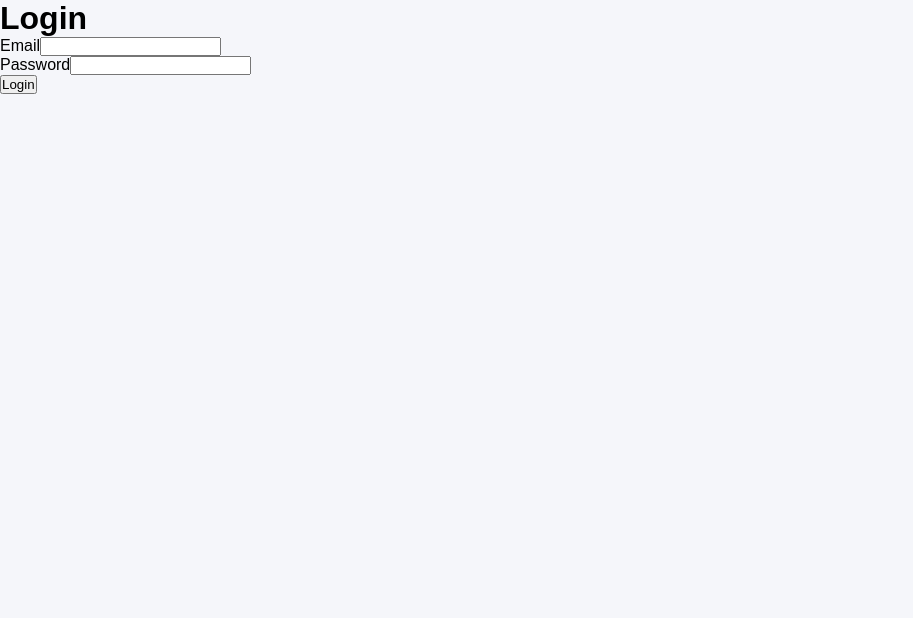
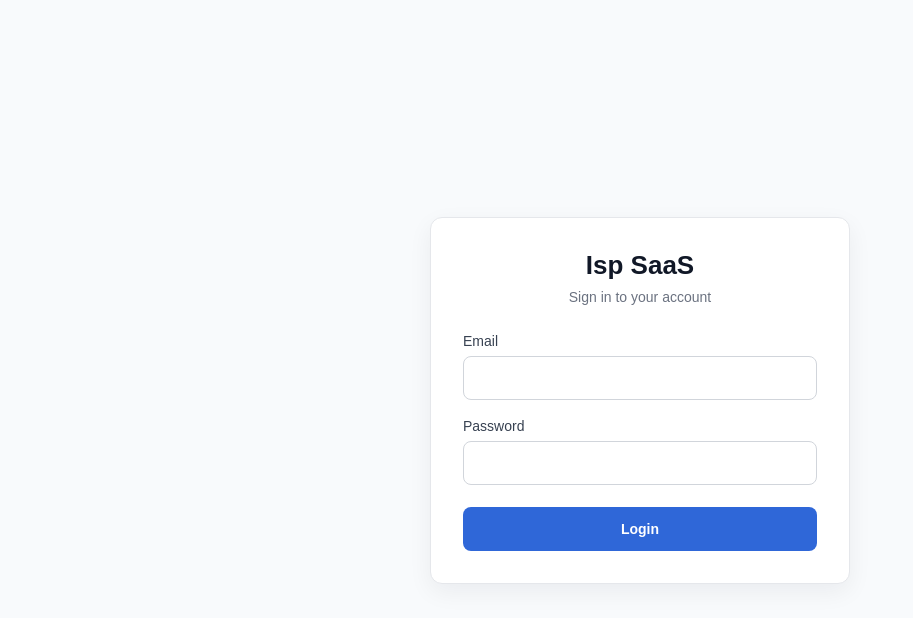
Before and after one commit to sakdalal/wifi-management-system-frontend, a React (Vite) app: page /login in a window 1280 px wide. Shown: the top 618 px of the page, without its empty margins (0-913 px from the left). Built offline with nearby package versions, Linux system fonts and the light colour scheme.

Commit message:
style: improve login page UI

```diff
--- /dev/null
+++ b/src/pages/Login/LoginPage.css
@@ -0,0 +1,189 @@
+.login-page {
+    width: 100%;
+    min-height: 100vh;
+
+    display: flex;
+    align-items: center;
+    justify-content: center;
+
+    background-color: #f8fafc;
+
+    padding: 24px;
+    box-sizing: border-box;
+}
+
+
+/* Login Card */
+
+.login-card {
+    width: 100%;
+    max-width: 420px;
+
+    background-color: #ffffff;
+
+    border: 1px solid #e5e7eb;
+    border-radius: 12px;
+
+    padding: 32px;
+
+    box-sizing: border-box;
+
+    box-shadow: 0 8px 24px rgba(17, 24, 39, 0.06);
+}
+
+
+/* Header */
+
+.login-header {
+    text-align: center;
+    margin-bottom: 28px;
+}
+
+.login-header h1 {
+    margin: 0 0 8px;
+
+    font-size: 26px;
+    font-weight: 700;
+
+    color: #111827;
+}
+
+.login-header p {
+    margin: 0;
+
+    font-size: 14px;
+    color: #6b7280;
+}
+
+
+/* Error */
+
+.login-error {
+    padding: 11px 14px;
+    margin-bottom: 20px;
+
+    border: 1px solid #fecaca;
+    border-radius: 8px;
+
+    background-color: #fef2f2;
+    color: #dc2626;
+
+    font-size: 14px;
+    font-weight: 500;
+}
+
+
+/* Form */
+
+.login-form {
+    display: flex;
+    flex-direction: column;
+}
+
+.login-form-group {
+    display: flex;
+    flex-direction: column;
+
+    gap: 7px;
+
+    margin-bottom: 18px;
+}
+
+.login-form-group label {
+    font-size: 14px;
+    font-weight: 500;
+
+    color: #374151;
+}
+
+.login-form-group input {
+    width: 100%;
+    height: 44px;
+
+    padding: 0 13px;
+
+    box-sizing: border-box;
+
+    border: 1px solid #d1d5db;
+    border-radius: 8px;
+
+    background-color: #ffffff;
+
+    color: #111827;
+
+    font-size: 14px;
+
+    outline: none;
+
+    transition:
+        border-color 0.2s ease,
+        box-shadow 0.2s ease;
+}
+
+.login-form-group input::placeholder {
+    color: #9ca3af;
+}
+
+.login-form-group input:focus {
+    border-color: #2f67d8;
+
+    box-shadow:
+        0 0 0 3px rgba(47, 103, 216, 0.12);
+}
+
+
+/* Login Button */
+
+.login-button {
+    width: 100%;
+    height: 44px;
+
+    margin-top: 4px;
+
+    border: none;
+    border-radius: 8px;
+
+    background-color: #2f67d8;
+    color: #ffffff;
+
+    font-size: 14px;
+    font-weight: 600;
+
+    cursor: pointer;
+
+    transition:
+        background-color 0.2s ease,
+        transform 0.2s ease;
+}
+
+.login-button:hover {
+    background-color: #2559bd;
+
+    transform: translateY(-1px);
+}
+
+.login-button:disabled {
+    background-color: #93aee3;
+
+    cursor: not-allowed;
+
+    transform: none;
+}
+
+
+/* Mobile */
+
+@media (max-width: 500px) {
+
+    .login-page {
+        padding: 16px;
+    }
+
+    .login-card {
+        padding: 24px 20px;
+    }
+
+    .login-header h1 {
+        font-size: 24px;
+    }
+}
--- a/src/pages/Login/LoginPage.jsx
+++ b/src/pages/Login/LoginPage.jsx
@@ -1,6 +1,7 @@
 import { useState } from "react";
 import { useNavigate } from "react-router-dom";
 import { login } from "../../services/authService";
+import "./LoginPage.css";
 
 function LoginPage(){
 
@@ -55,15 +56,25 @@ function LoginPage(){
 
 
     return(
-        <div>
-            <h1>Login</h1>
+
+        <div className="login-page">
+            <div className="login-card">
+                <div className="login-header">
+                    <h1>Isp SaaS</h1>
+                    <p>Sign in to your account</p>
+                </div>
+
             {error && (
-                <p style={{color:"red"}}>{error}</p>
+                <div className="login-error">
+                    {error}
+                </div>
             )}
 
-            <form onSubmit={handleSubmit}>
+            <form
+                className="login-form"
+            onSubmit={handleSubmit}>
 
-                <div>
+                <div className="login-form-group">
                     <label>Email</label>
                     <input
                         type="email"
@@ -75,7 +86,7 @@ function LoginPage(){
                     />
                 </div>
 
-                 <div>
+                 <div className="login-form-group">
                     <label>Password</label>
                     <input
                         type="password"
@@ -88,6 +99,7 @@ function LoginPage(){
                 </div>
 
                 <button
+                    className="login-button"
                     type="submit"
                     disabled={loading}
                 >
@@ -95,6 +107,7 @@ function LoginPage(){
                 </button>
 
             </form>
+            </div>
         </div>
     );
 
```
